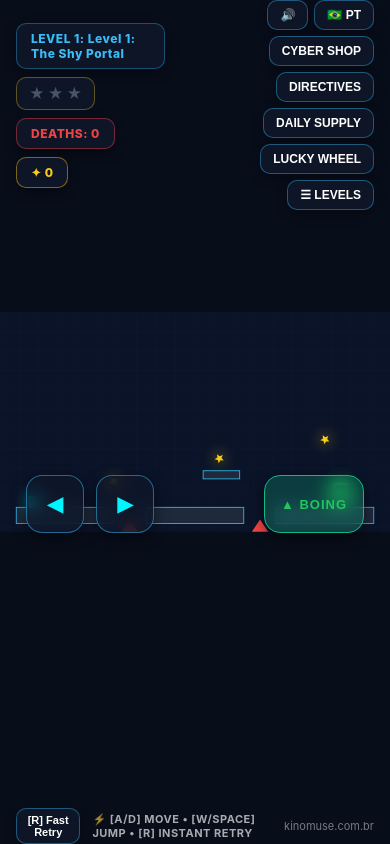
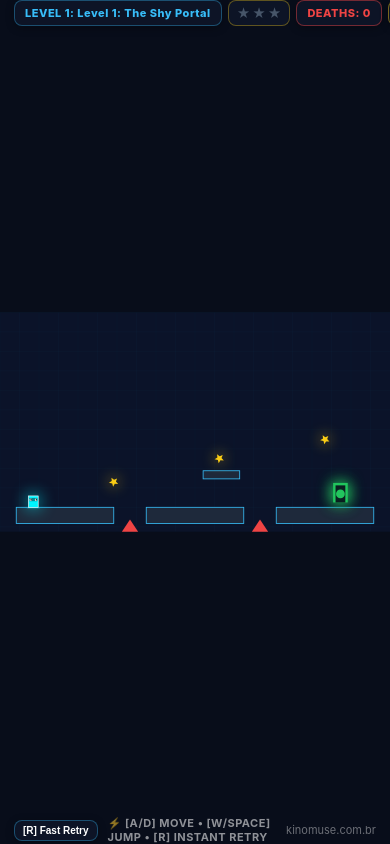
Before and after one commit to CleberSGoncalves/AetherParadoxTheFalseHorizon, a website built with Vite: page index.html in a window 390 px wide. Both pictures are taken after a click on the button "Skip Story ➔". Built offline with nearby package versions, Linux system fonts and the light colour scheme.

Commit message:
fix(hud): relocate touch controls from center flexbox to bottom corners, hide on desktop, enhance player visibility

```diff
--- a/index.html
+++ b/index.html
@@ -16,7 +16,7 @@
     <div id="in-game-hud" class="hidden">
       <!-- Top HUD Bar -->
       <div class="hud-top">
-        <div style="display: flex; align-items: center; gap: 8px; flex-wrap: wrap;">
+        <div class="hud-top-left">
           <div id="hud-level-title" class="hud-badge">LEVEL 1</div>
           <div id="hud-stars-group" class="hud-stars-wrap">
             <span id="star-icon-1" class="star-dim">★</span>
@@ -30,7 +30,7 @@
           </button>
         </div>
 
-        <div style="display: flex; gap: 6px; flex-wrap: wrap; justify-content: flex-end;">
+        <div class="hud-top-right">
           <button id="btn-sound-toggle" class="hud-btn" title="Sound">🔊</button>
           <button id="btn-lang-toggle" class="hud-btn" title="Language">🇧🇷 PT</button>
           <button id="btn-open-shop" class="hud-btn" title="Shop">🛒 LOJA</button>
@@ -41,24 +41,24 @@
         </div>
       </div>
 
-      <!-- Touch Controls Layer for Mobile -->
-      <div id="touch-controls-layer">
-        <div class="touch-group-left">
-          <button id="touch-btn-left" class="touch-btn">◀</button>
-          <button id="touch-btn-right" class="touch-btn">▶</button>
-        </div>
-        <div class="touch-group-right">
-          <button id="touch-btn-jump" class="touch-btn jump">▲ BOING</button>
-        </div>
-      </div>
-
       <!-- Bottom HUD Bar -->
       <div class="hud-bottom">
-        <div style="display: flex; align-items: center; gap: 12px;">
+        <div style="display: flex; align-items: center; gap: 10px;">
           <button id="hud-fast-retry-btn" class="hud-btn small">[R] REINÍCIO RÁPIDO</button>
           <span id="hud-controls-hint" class="controls-hint">⚡ [A/D] MOVER • [W/ESPAÇO] PULAR • [R] REINICIAR</span>
         </div>
         <a href="https://kinomuse.com.br" target="_blank" rel="noopener noreferrer" class="brand-link">kinomuse.com.br</a>
+      </div>
+    </div>
+
+    <!-- Mobile Virtual Touch Controls Layer (Docked strictly at bottom corners, hidden by default on desktop) -->
+    <div id="touch-controls-layer" class="touch-controls-hidden">
+      <div class="touch-group-left">
+        <button id="touch-btn-left" class="touch-btn" aria-label="Left">◀</button>
+        <button id="touch-btn-right" class="touch-btn" aria-label="Right">▶</button>
+      </div>
+      <div class="touch-group-right">
+        <button id="touch-btn-jump" class="touch-btn jump" aria-label="Jump">▲</button>
       </div>
     </div>
 
--- a/src/game.js
+++ b/src/game.js
@@ -825,17 +825,60 @@
         ctx.stroke();
       }
 
-      // Body
+      // Ground locator light beneath player
+      if (p.isGrounded) {
+        ctx.save();
+        ctx.fillStyle = 'rgba(0, 245, 255, 0.18)';
+        ctx.beginPath();
+        ctx.ellipse(0, p.h / 2 + 2, p.w * 0.7, 3, 0, 0, Math.PI * 2);
+        ctx.fill();
+        ctx.restore();
+      }
+
+      // Body (high-contrast cyber box with neon glow)
       ctx.fillStyle = p.isDead ? '#ef4444' : skinStyle.color;
       ctx.shadowColor = p.isDead ? '#ef4444' : skinStyle.shadow;
-      ctx.shadowBlur = 14;
+      ctx.shadowBlur = 16;
       ctx.fillRect(-p.w / 2, -p.h / 2, p.w, p.h);
 
-      // Comical Eyes (look in facing direction)
-      const lookOffset = p.facing * 3;
-      ctx.fillStyle = skinStyle.eyeColor;
-      ctx.fillRect(-p.w / 4 + lookOffset - 2, -p.h / 4, 4, 4);
-      ctx.fillRect(p.w / 4 + lookOffset - 2, -p.h / 4, 4, 4);
+      // Cybernetic crisp outline
+      ctx.shadowBlur = 0;
+      ctx.strokeStyle = p.isDead ? '#fca5a5' : '#ffffff';
+      ctx.lineWidth = 1.5;
+      ctx.strokeRect(-p.w / 2, -p.h / 2, p.w, p.h);
+
+      // Visor / Cyber stripe
+      ctx.fillStyle = p.isDead ? '#991b1b' : 'rgba(3, 7, 18, 0.45)';
+      ctx.fillRect(-p.w / 2 + 2, -p.h / 2 + 5, p.w - 4, 8);
+
+      // Expressive Eyes (with white sclera and looking pupils)
+      const lookOffset = p.facing * 2.5;
+      const eyeY = -p.h / 2 + 7;
+
+      // Left eye
+      ctx.fillStyle = '#ffffff';
+      ctx.fillRect(-p.w / 4 - 3, eyeY, 5, 5);
+      ctx.fillStyle = p.isDead ? '#ef4444' : skinStyle.eyeColor;
+      ctx.fillRect(-p.w / 4 - 3 + (lookOffset > 0 ? 2 : 0), eyeY + 1, 3, 3);
+
+      // Right eye
+      ctx.fillStyle = '#ffffff';
+      ctx.fillRect(p.w / 4 - 2, eyeY, 5, 5);
+      ctx.fillStyle = p.isDead ? '#ef4444' : skinStyle.eyeColor;
+      ctx.fillRect(p.w / 4 - 2 + (lookOffset > 0 ? 2 : 0), eyeY + 1, 3, 3);
+
+      // Jump Thruster spark
+      if (!p.isGrounded && p.vy < 0) {
+        ctx.fillStyle = '#00f5ff';
+        ctx.shadowColor = '#00f5ff';
+        ctx.shadowBlur = 8;
+        ctx.beginPath();
+        ctx.moveTo(-4, p.h / 2);
+        ctx.lineTo(4, p.h / 2);
+        ctx.lineTo(0, p.h / 2 + 6 + Math.random() * 4);
+        ctx.closePath();
+        ctx.fill();
+      }
 
       ctx.restore();
 
--- a/src/hud.js
+++ b/src/hud.js
@@ -355,19 +355,46 @@
 
   initTouchControls() {
     const g = this.game;
+    const touchLayer = document.getElementById('touch-controls-layer');
     const btnLeft = document.getElementById('touch-btn-left');
     const btnRight = document.getElementById('touch-btn-right');
     const btnJump = document.getElementById('touch-btn-jump');
+
+    // Only activate touch layer when genuine touch is detected (mobile devices)
+    const showTouch = () => {
+      if (touchLayer) {
+        touchLayer.classList.remove('touch-controls-hidden');
+        touchLayer.classList.add('touch-controls-visible');
+      }
+    };
+
+    const isMobile = /Android|iPhone|iPad|iPod/i.test(navigator.userAgent) ||
+      (window.matchMedia && window.matchMedia('(pointer: coarse)').matches && window.innerWidth <= 1024);
+
+    if (isMobile) {
+      showTouch();
+    } else {
+      window.addEventListener('touchstart', () => {
+        showTouch();
+      }, { once: true, passive: true });
+    }
 
     const bindTouch = (el, onDown, onUp) => {
       if (!el) return;
       el.addEventListener('touchstart', (e) => {
         e.preventDefault();
+        e.stopPropagation();
         sound.init();
         onDown();
       }, { passive: false });
 
       el.addEventListener('touchend', (e) => {
+        e.preventDefault();
+        e.stopPropagation();
+        onUp();
+      }, { passive: false });
+
+      el.addEventListener('touchcancel', (e) => {
         e.preventDefault();
         onUp();
       }, { passive: false });
--- a/src/style.css
+++ b/src/style.css
@@ -1,6 +1,6 @@
 /*
  * Aether Paradox: The False Horizon - Master Stylesheet
- * 100% Fullscreen Edge-to-Edge Responsive Canvas + Floating Overlay HUD
+ * 100% Fullscreen Edge-to-Edge Responsive Canvas + Non-Obtrusive Floating HUD
  */
 
 .hidden {
@@ -17,8 +17,8 @@
 }
 
 :root {
-  --safe-top: env(safe-area-inset-top, 16px);
-  --safe-bottom: env(safe-area-inset-bottom, 16px);
+  --safe-top: env(safe-area-inset-top, 12px);
+  --safe-bottom: env(safe-area-inset-bottom, 12px);
   --cyan-glow: #00f5ff;
   --sky-glow: #38bdf8;
   --gold-glow: #facc15;
@@ -53,7 +53,7 @@
   z-index: 1;
 }
 
-/* Floating Overlay In-Game HUD */
+/* Floating Overlay In-Game HUD (Zero intrusion in gameplay area) */
 #in-game-hud {
   position: absolute;
   inset: 0;
@@ -62,9 +62,10 @@
   display: flex;
   flex-direction: column;
   justify-content: space-between;
-  padding: var(--safe-top) 16px var(--safe-bottom) 16px;
+  padding: var(--safe-top) 14px var(--safe-bottom) 14px;
 }
 
+/* Single-row sleek top bar */
 .hud-top {
   display: flex;
   align-items: center;
@@ -72,20 +73,37 @@
   width: 100%;
   max-width: 1100px;
   margin: 0 auto;
-  gap: 10px;
+  gap: 8px;
+  flex-wrap: nowrap;
+  pointer-events: none;
+}
+
+.hud-top-left {
+  display: flex;
+  align-items: center;
+  gap: 6px;
+  flex-wrap: nowrap;
+}
+
+.hud-top-right {
+  display: flex;
+  align-items: center;
+  gap: 5px;
+  flex-wrap: nowrap;
 }
 
 .hud-badge {
-  background: rgba(15, 23, 42, 0.88);
+  background: rgba(15, 23, 42, 0.85);
   border: 1px solid rgba(56, 189, 248, 0.35);
-  backdrop-filter: blur(8px);
-  padding: 7px 14px;
-  border-radius: 10px;
-  font-size: 12px;
+  backdrop-filter: blur(6px);
+  padding: 5px 10px;
+  border-radius: 8px;
+  font-size: 11px;
   font-weight: 800;
   color: #38bdf8;
   letter-spacing: 0.5px;
-  box-shadow: 0 4px 12px rgba(0,0,0,0.4);
+  white-space: nowrap;
+  box-shadow: 0 2px 8px rgba(0,0,0,0.3);
 }
 
 .hud-badge.deaths {
@@ -101,18 +119,19 @@
 .hud-stars-wrap {
   display: flex;
   align-items: center;
-  gap: 3px;
-  background: rgba(15, 23, 42, 0.88);
+  gap: 2px;
+  background: rgba(15, 23, 42, 0.85);
   border: 1px solid rgba(250, 204, 21, 0.35);
-  backdrop-filter: blur(8px);
-  padding: 6px 12px;
-  border-radius: 10px;
-  font-size: 15px;
+  backdrop-filter: blur(6px);
+  padding: 4px 8px;
+  border-radius: 8px;
+  font-size: 13px;
+  white-space: nowrap;
 }
 
 .star-gold {
   color: #facc15;
-  text-shadow: 0 0 10px #facc15;
+  text-shadow: 0 0 8px #facc15;
 }
 
 .star-dim {
@@ -124,40 +143,42 @@
   cursor: pointer;
   background: linear-gradient(135deg, #10b981, #059669);
   border: 1.5px solid #22c55e;
-  border-radius: 10px;
+  border-radius: 8px;
   color: #030712;
   font-weight: 900;
-  font-size: 12px;
+  font-size: 11px;
   letter-spacing: 0.5px;
-  padding: 7px 14px;
-  box-shadow: 0 0 16px rgba(34, 197, 94, 0.6);
+  padding: 5px 12px;
+  white-space: nowrap;
+  box-shadow: 0 0 14px rgba(34, 197, 94, 0.6);
   animation: pulseEarly 1.4s infinite ease-in-out;
 }
 
 @keyframes pulseEarly {
   0%, 100% {
     transform: scale(1);
-    box-shadow: 0 0 12px rgba(34, 197, 94, 0.6);
+    box-shadow: 0 0 10px rgba(34, 197, 94, 0.6);
   }
   50% {
-    transform: scale(1.05);
-    box-shadow: 0 0 24px rgba(34, 197, 94, 0.9);
+    transform: scale(1.04);
+    box-shadow: 0 0 20px rgba(34, 197, 94, 0.85);
   }
 }
 
 .hud-btn {
   pointer-events: auto;
   cursor: pointer;
-  background: rgba(15, 23, 42, 0.88);
-  border: 1px solid rgba(56, 189, 248, 0.4);
-  backdrop-filter: blur(8px);
+  background: rgba(15, 23, 42, 0.85);
+  border: 1px solid rgba(56, 189, 248, 0.35);
+  backdrop-filter: blur(6px);
   color: #fff;
-  border-radius: 10px;
-  padding: 7px 12px;
-  font-size: 12px;
+  border-radius: 8px;
+  padding: 5px 9px;
+  font-size: 11px;
   font-weight: 800;
+  white-space: nowrap;
   transition: all 0.15s ease;
-  box-shadow: 0 4px 12px rgba(0,0,0,0.3);
+  box-shadow: 0 2px 8px rgba(0,0,0,0.3);
 }
 
 .hud-btn:hover {
@@ -167,8 +188,8 @@
 }
 
 .hud-btn.small {
-  padding: 5px 10px;
-  font-size: 11px;
+  padding: 4px 8px;
+  font-size: 10px;
 }
 
 .hud-btn.active {
@@ -183,19 +204,21 @@
   width: 100%;
   max-width: 1100px;
   margin: 0 auto;
-  font-size: 12px;
+  font-size: 11px;
   color: rgba(255, 255, 255, 0.65);
+  pointer-events: none;
 }
 
 .controls-hint {
   font-size: 11px;
   font-weight: 700;
   letter-spacing: 0.5px;
+  color: rgba(255, 255, 255, 0.55);
 }
 
 .brand-link {
   pointer-events: auto;
-  color: rgba(255, 255, 255, 0.45);
+  color: rgba(255, 255, 255, 0.4);
   text-decoration: none;
   font-size: 11px;
   transition: color 0.15s;
@@ -205,64 +228,79 @@
   color: #38bdf8;
 }
 
-/* Touch Controls Layer for Mobile */
+/* ==========================================================================
+   TOUCH CONTROLS LAYER (Strictly at extreme bottom corners, hidden on desktop)
+   ========================================================================== */
 #touch-controls-layer {
-  display: flex;
-  justify-content: space-between;
-  align-items: flex-end;
-  width: 100%;
-  max-width: 1100px;
-  margin: 0 auto;
-  padding: 0 10px 10px 10px;
+  position: absolute;
+  inset: 0;
   pointer-events: none;
+  z-index: 25;
+}
+
+/* Hidden by default on all desktops and pointer devices */
+.touch-controls-hidden {
+  display: none !important;
+}
+
+.touch-controls-visible {
+  display: block !important;
 }
 
 .touch-group-left {
+  position: absolute;
+  bottom: 18px;
+  left: 20px;
   display: flex;
-  gap: 12px;
+  gap: 14px;
   pointer-events: auto;
 }
 
 .touch-group-right {
+  position: absolute;
+  bottom: 18px;
+  right: 20px;
   pointer-events: auto;
 }
 
 .touch-btn {
-  width: 58px;
-  height: 58px;
-  border-radius: 16px;
-  background: rgba(15, 23, 42, 0.75);
-  border: 1.5px solid rgba(56, 189, 248, 0.5);
-  color: #00f5ff;
-  font-size: 20px;
+  width: 54px;
+  height: 54px;
+  border-radius: 50%;
+  background: rgba(15, 23, 42, 0.45);
+  border: 1.5px solid rgba(56, 189, 248, 0.35);
+  color: rgba(0, 245, 255, 0.9);
+  font-size: 18px;
   font-weight: 900;
   display: flex;
   align-items: center;
   justify-content: center;
-  box-shadow: 0 4px 14px rgba(0,0,0,0.5);
-  backdrop-filter: blur(8px);
+  box-shadow: 0 4px 12px rgba(0,0,0,0.4);
+  backdrop-filter: blur(4px);
   touch-action: none;
+  transition: transform 0.1s ease, background 0.1s ease;
 }
 
 .touch-btn.jump {
-  width: 100px;
-  font-size: 13px;
-  letter-spacing: 1px;
+  width: 64px;
+  height: 64px;
+  border-radius: 50%;
+  font-size: 22px;
   background: rgba(16, 185, 129, 0.25);
-  border-color: #10b981;
+  border: 2px solid rgba(34, 197, 94, 0.5);
   color: #22c55e;
+  box-shadow: 0 4px 14px rgba(16, 185, 129, 0.3);
 }
 
 .touch-btn:active {
-  background: rgba(0, 245, 255, 0.35);
-  transform: scale(0.95);
+  background: rgba(0, 245, 255, 0.4);
+  border-color: #00f5ff;
+  transform: scale(0.92);
 }
 
-/* Hide touch buttons on mouse/keyboard desktops */
-@media (hover: hover) and (pointer: fine) {
-  #touch-controls-layer {
-    display: none !important;
-  }
+.touch-btn.jump:active {
+  background: rgba(34, 197, 94, 0.45);
+  transform: scale(0.92);
 }
 
 /* Modals */
@@ -275,7 +313,7 @@
   display: flex;
   align-items: center;
   justify-content: center;
-  padding: 20px;
+  padding: 16px;
 }
 
 .modal-content {
@@ -283,7 +321,7 @@
   border: 1.5px solid rgba(56, 189, 248, 0.4);
   box-shadow: 0 0 40px rgba(56, 189, 248, 0.2), inset 0 0 20px rgba(56, 189, 248, 0.05);
   border-radius: 20px;
-  padding: 24px;
+  padding: 22px;
   width: 100%;
   max-width: 540px;
   text-align: center;
```
